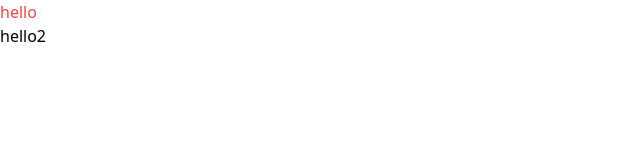
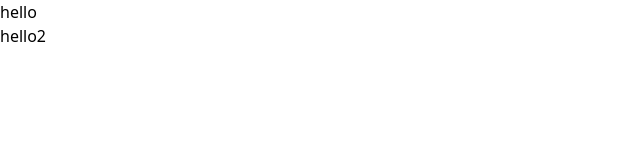
Before and after one commit to Yalovechik/photo-portfolio, a Next.js app: page / in a window 1280 px wide. Shown: the top 160 px of the page, without its empty margins (0-640 px from the left). Built offline with nearby package versions, Linux system fonts and the light colour scheme.

Commit message:
test commit

```diff
--- a/pages/index.tsx
+++ b/pages/index.tsx
@@ -14,7 +14,7 @@ export default function Home() {
         <link rel="icon" href="/favicon.ico" />
       </Head>
       <main>
-        <h1 className="text-red-500">hello</h1>
+        <h1>hello</h1>
       </main>
       <footer>
         <h2>hello2</h2>
```
